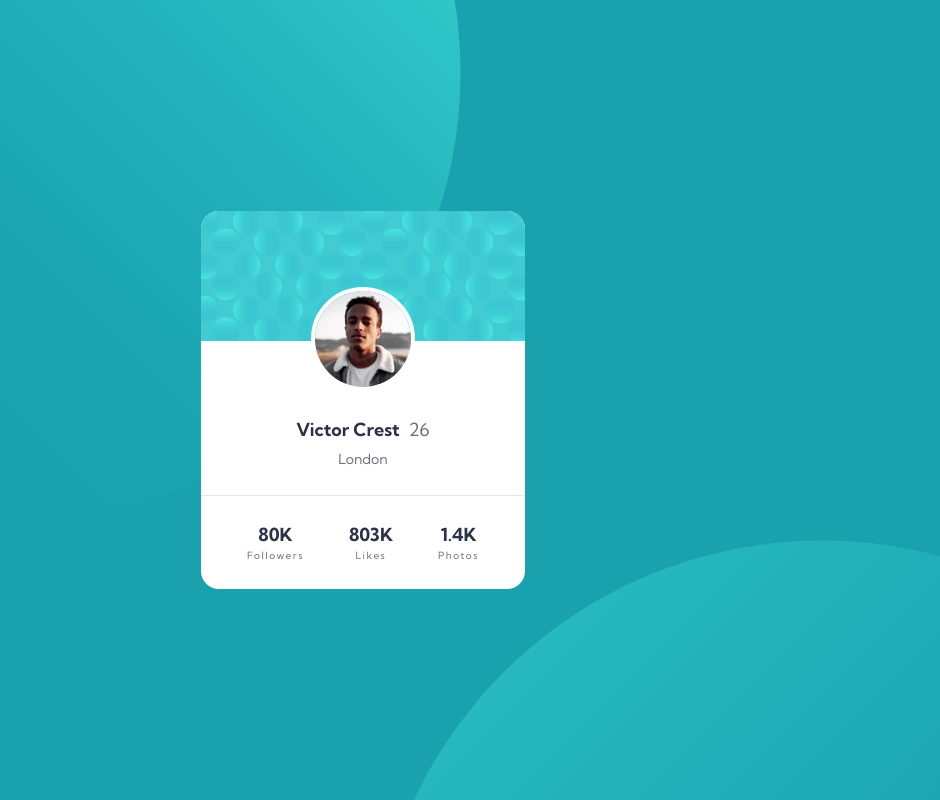
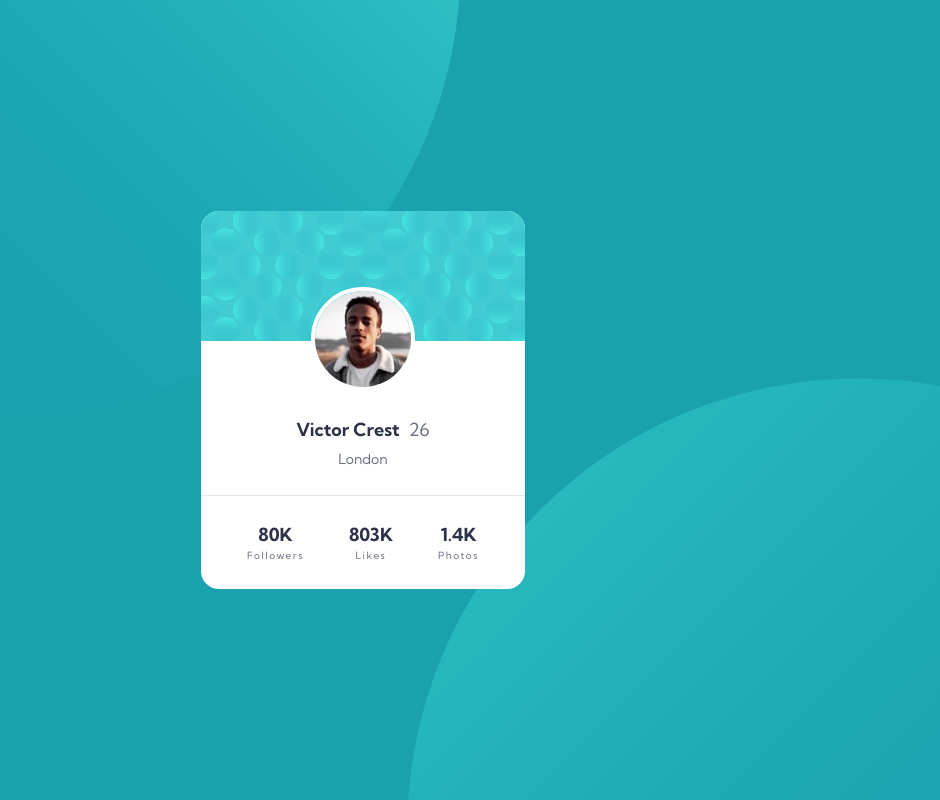
Before and after one commit to Beans-InJeans/profile-card-component, a plain HTML site: page index.html in a window 1280 px wide. Shown: the whole page, without its empty margins (277-1217 px from the left). Drawn offline with Linux system fonts and the light colour scheme.

Commit message:
Adjust background images for desktop
1440x720

```diff
--- a/styles.css
+++ b/styles.css
@@ -110,7 +110,7 @@ hr {
     }
 
     body {
-        background-position: -9rem -21rem, 36rem 30rem;
+        background-position: -9rem -27rem, 38rem 21rem;
         background-size: 50rem;
     }
 }
```
